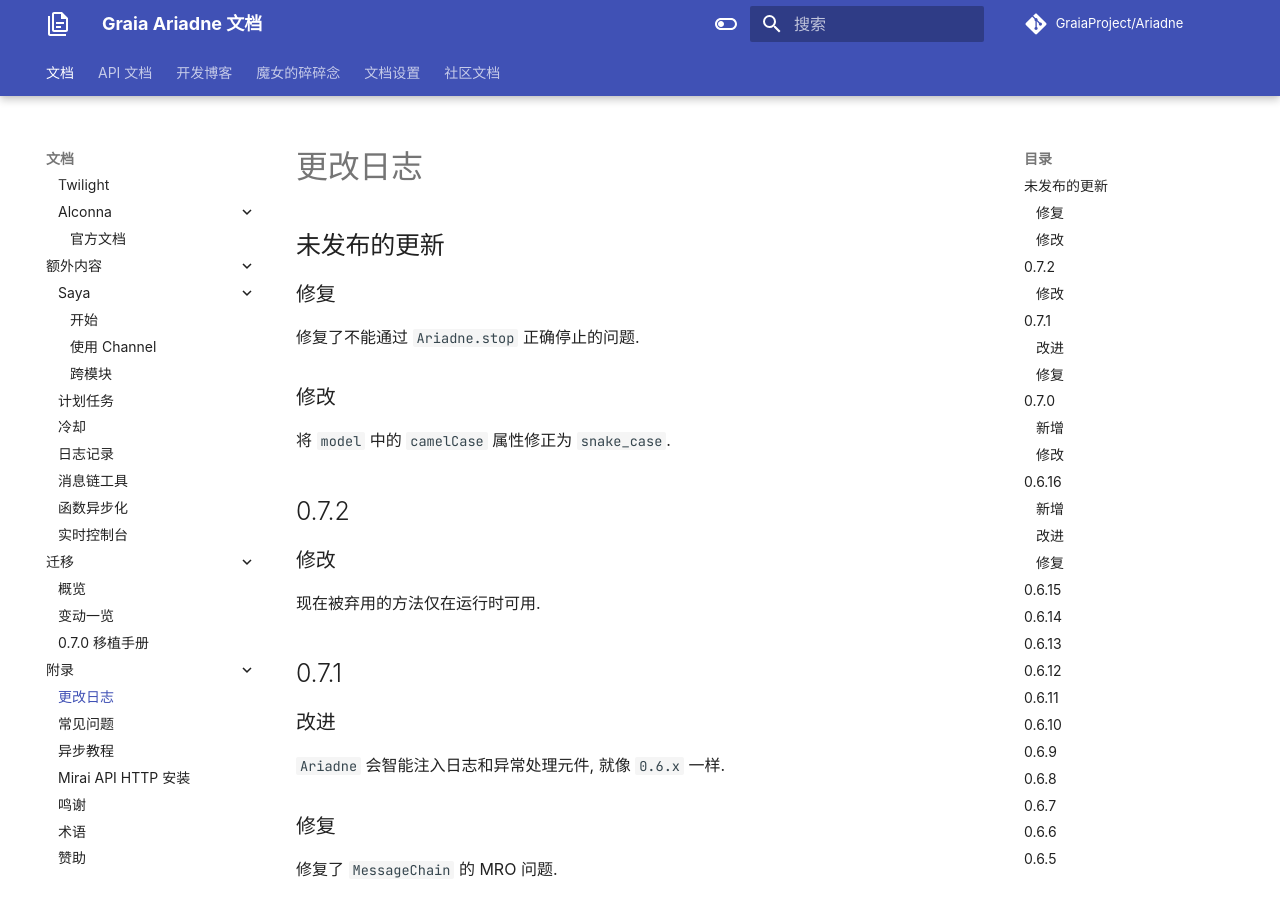
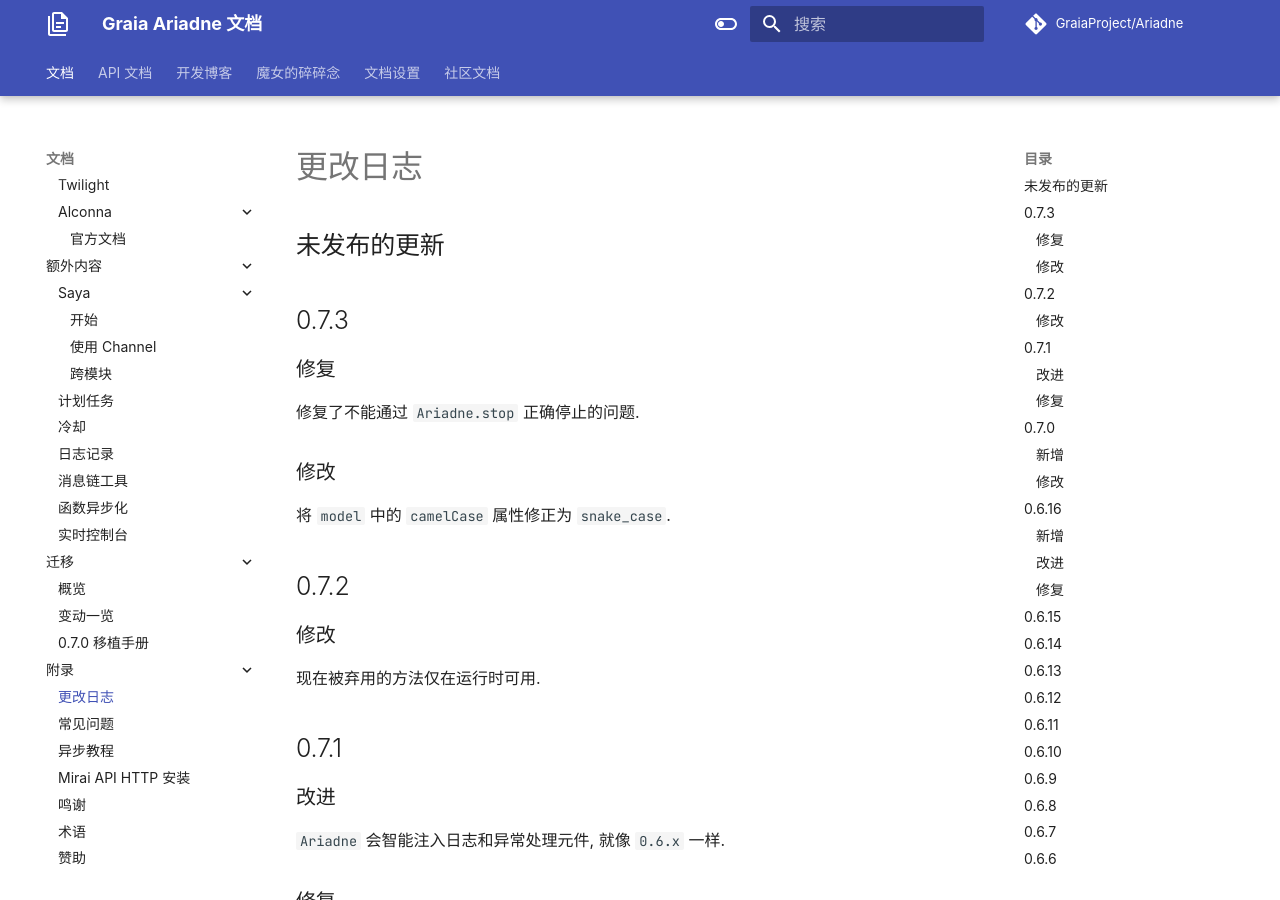
Before and after one commit to GraiaProject/Ariadne, an MkDocs documentation site: the page built from docs/appendix/CHANGELOG.md, in a window 1280 px wide and 900 px high. Built offline with MkDocs 1.6.1 and Material for MkDocs 9.7.7, drawn with Linux system fonts in a browser that asks for light colours; comment, search, counter and statistics services are not loaded.

Commit message:
:memo: update changelog

```diff
--- a/docs/appendix/CHANGELOG.md
+++ b/docs/appendix/CHANGELOG.md
@@ -1,6 +1,8 @@
 # 更改日志
 
 ## 未发布的更新
+
+## 0.7.3
 
 ### 修复
 
```
Also changed, not shown: 1 other file.
